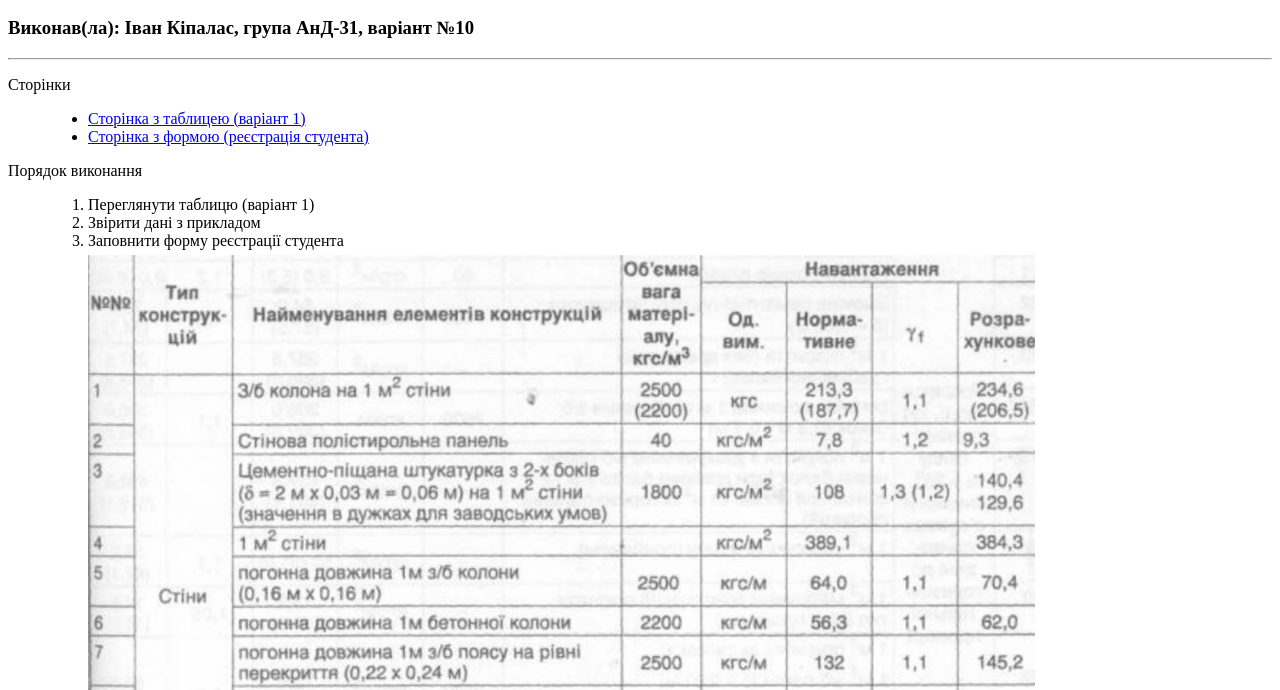
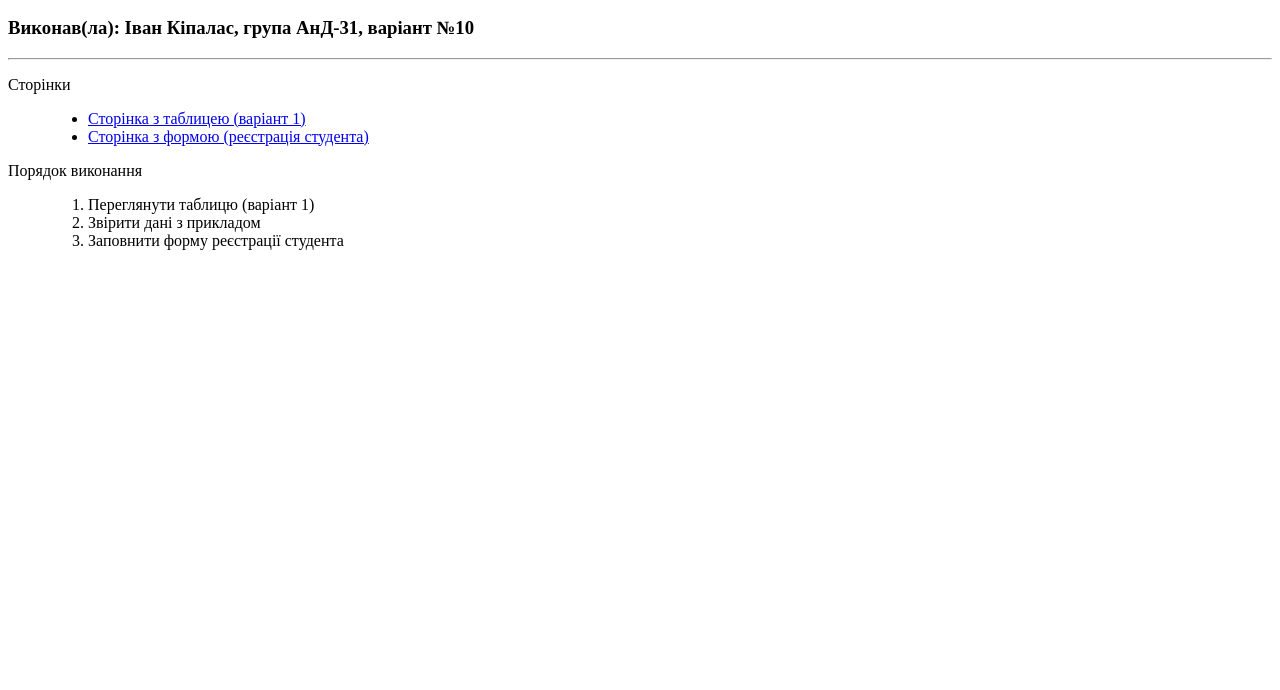
Before and after one commit to ivankipalas910/lab1-html., a plain HTML site: page index.html in a window 1280 px wide. Shown: the part 110-800 px from the top of the page. Drawn offline with Linux system fonts and the light colour scheme.

Commit message:
Update index.html

```diff
--- a/index.html
+++ b/index.html
@@ -27,9 +27,9 @@
         <li>Переглянути таблицю (варіант 1)</li>
         <li>Звірити дані з прикладом</li>
         <li>Заповнити форму реєстрації студента</li>
-        <img src="table.png" alt="Таблиця навантажень" width="80%">
       </ol>
     </dd>
   </dl>
 </body>
+
 </html>
```
